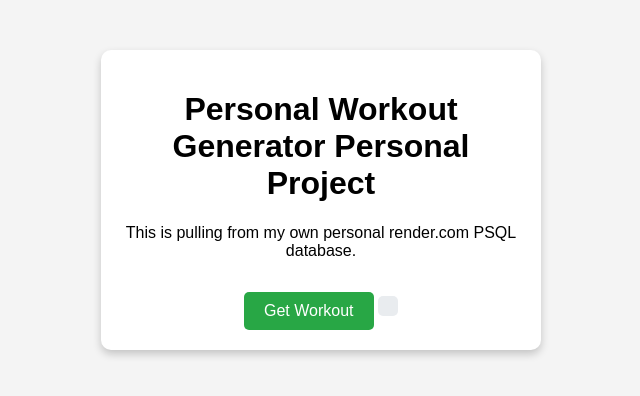
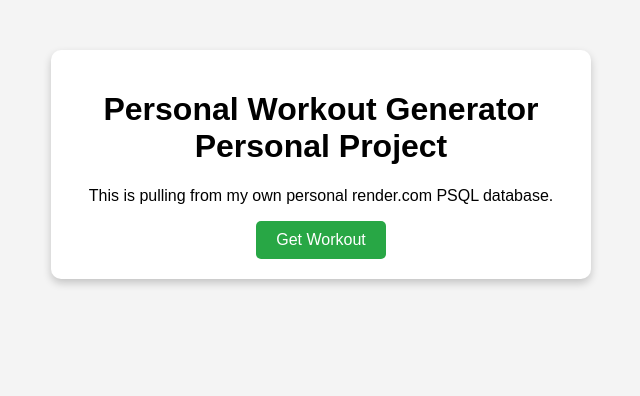
Before and after one commit to davidsilb/repo-470-personal-project, a plain HTML site: page frontend/index.html in a window 1280 px wide. Shown: the whole page, without its empty margins (319-959 px from the left). Drawn offline with Linux system fonts and the light colour scheme.

Commit message:
css update for box left right errors

```diff
--- a/frontend/style.css
+++ b/frontend/style.css
@@ -1,4 +1,4 @@
-/* General Styling */
+/* General Page Styling */
 body {
     font-family: Arial, sans-serif;
     background-color: #f4f4f4;
@@ -9,14 +9,30 @@ body {
 
 /* Center Content */
 .container {
-    margin-top: 50px;
+    width: 100%;
+    max-width: 500px;
+    margin: 50px auto;
     padding: 20px;
     background: white;
     border-radius: 10px;
     box-shadow: 0 4px 8px rgba(0, 0, 0, 0.2);
+}
+
+/* Workout Display Box */
+.workout-card {
+    background: #e9ecef;
+    padding: 15px;
+    border-radius: 8px;
+    box-shadow: 0px 4px 6px rgba(0, 0, 0, 0.1);
     max-width: 400px;
-    margin-left: auto;
-    margin-right: auto;
+    min-width: 300px;
+    margin: 20px auto;
+    text-align: center;
+    font-size: 18px;
+    color: #333;
+    display: flex;
+    flex-direction: column;
+    align-items: center;
 }
 
 /* Button Styling */
@@ -34,15 +50,3 @@ button {
 button:hover {
     background-color: #218838;
 }
-
-/* Workout Display */
-#workout {
-    margin-top: 20px;
-    font-size: 18px;
-    font-weight: bold;
-    color: #333;
-    padding: 10px;
-    border-radius: 5px;
-    background: #e9ecef;
-    display: inline-block;
-}
```
